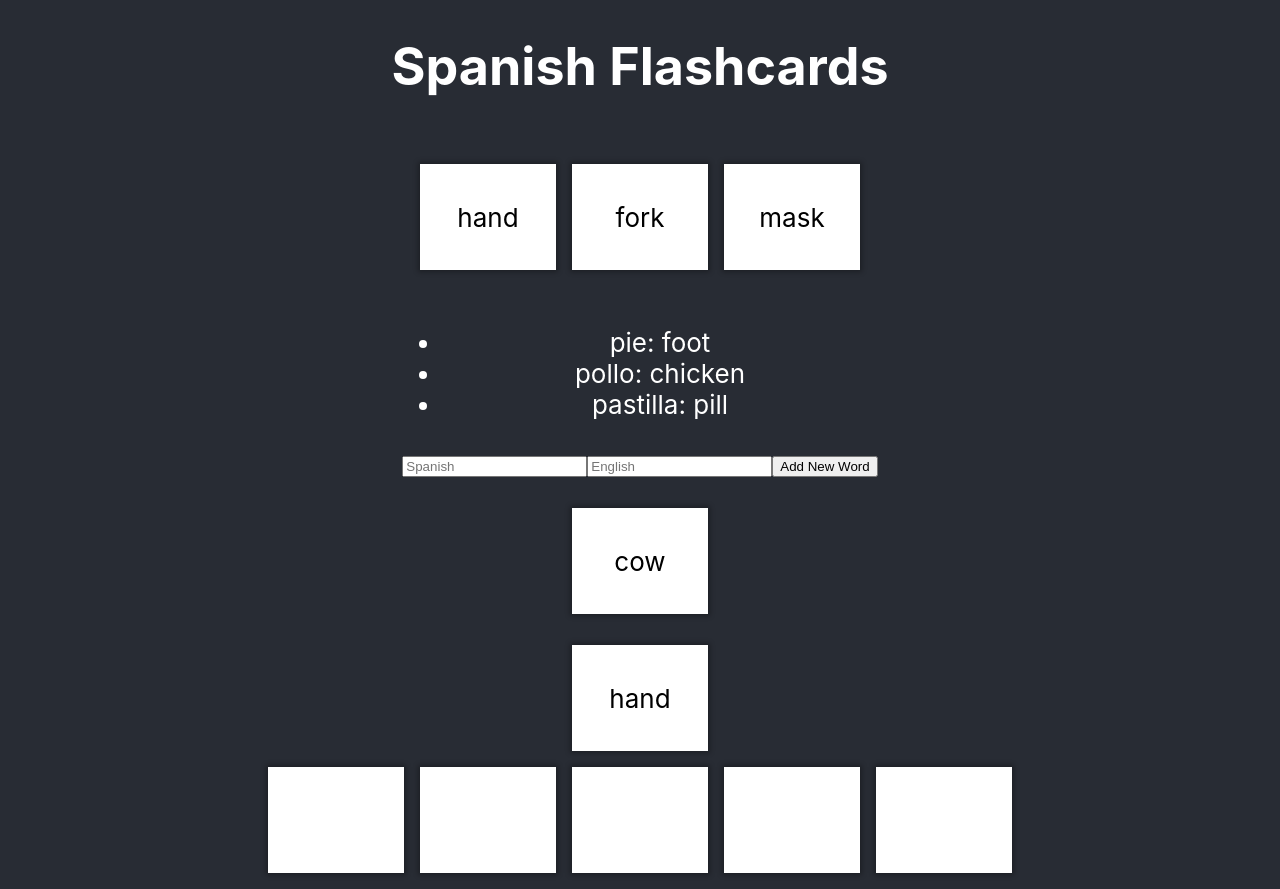
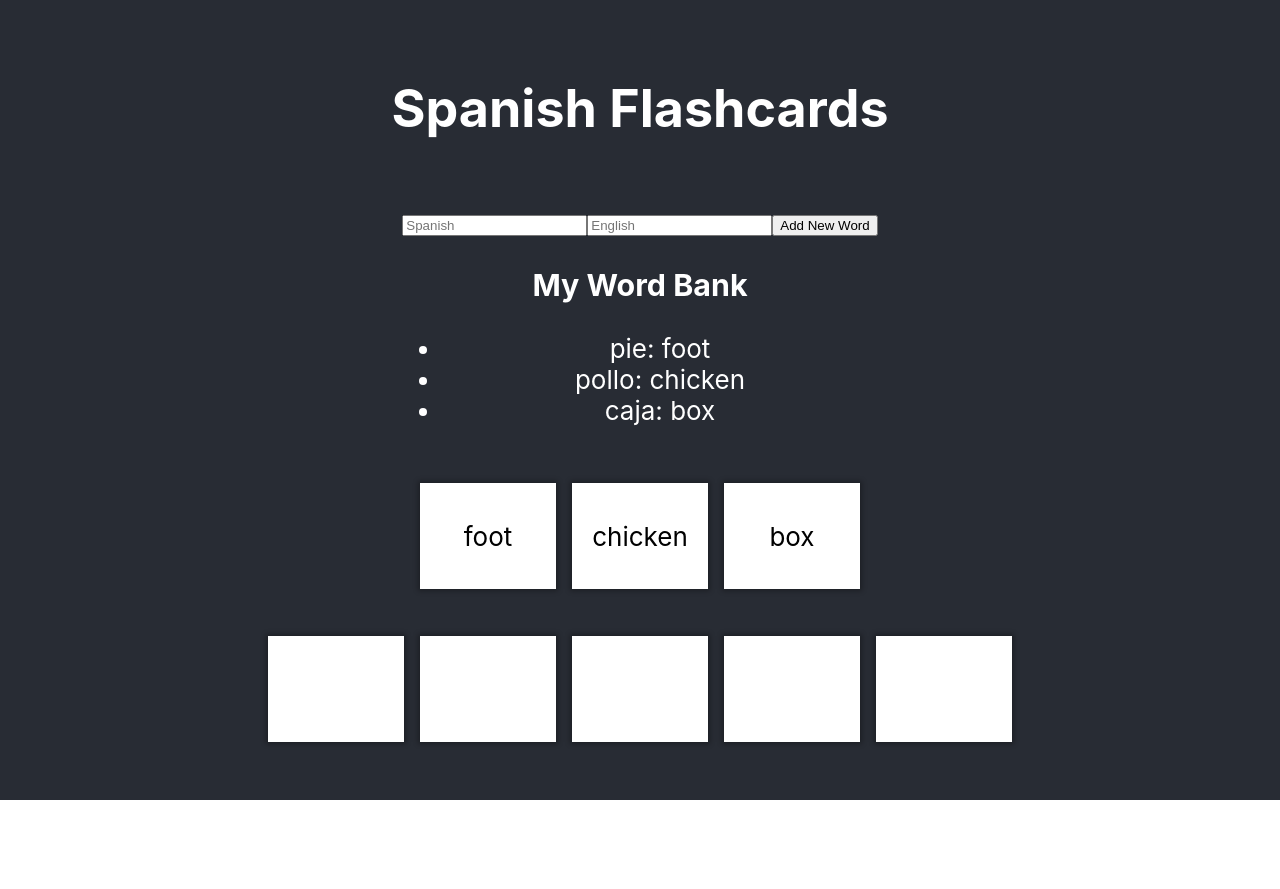
Before and after one commit to ew616/spanish-flashcard-react-app, a React (Create React App) app: page / in a window 1280 px wide. After the commit the page ends 800 px from the top, so only its background shows below. Built offline with nearby package versions, Linux system fonts and the light colour scheme.

Commit message:
updated to have a master word bank

```diff
--- a/src/AddWord.js
+++ b/src/AddWord.js
@@ -1,6 +1,7 @@
 import React, { useState } from "react";
 import { v4 as uuid } from "uuid";
 import NewWordForm from "./NewWordForm";
+import MasterWordBank from './MasterWordBank';
 
 function AddWord() {
   const blankWord = {
@@ -9,18 +10,25 @@ function AddWord() {
     id: "",
   };
 
-  const [words, setWords] = useState([
-    { id: 1, spanishWord: "pie", englishWord: "foot" },
-    { id: 2, spanishWord: "pollo", englishWord: "chicken" },
-    { id: 3, spanishWord: "pastilla", englishWord: "pill" },
-  ]);
+  const [words, setWords] = useState(MasterWordBank);
 
   const addNewWord = (a, b) => {
-    setWords([...words, { spanishWord: a, englishWord: b, id: uuid() }]);
+    const newWord = {
+      spanishWord: a,
+      englishWord: b,
+      id: uuid()
+    }
+    setWords([...words, newWord]);
+    MasterWordBank.push(newWord);
+    console.log(MasterWordBank)
   };
 
   return (
     <div>
+      <NewWordForm addNewWord={addNewWord} />
+
+      <h3>My Word Bank</h3>
+
       <ul>
         {words.map((word) => {
           return (
@@ -30,8 +38,6 @@ function AddWord() {
           );
         })}
       </ul>
-
-      <NewWordForm addNewWord={addNewWord} />
     </div>
   );
 }
--- a/src/App.css
+++ b/src/App.css
@@ -30,6 +30,7 @@
   width: 5em;
   color: black;
 }
+
 
 .card:hover {
   box-shadow: 0 0 5px 2px rgba(0, 0, 0, .5);
--- a/src/App.js
+++ b/src/App.js
@@ -4,6 +4,7 @@ import Flashcard from "./Flashcard";
 import WordBankCardList from "./WordBankCardList";
 import AddWord from "./AddWord";
 import FlashcardList from './FlashcardList'
+import MasterWordBank from './MasterWordBank'
 
 
 
@@ -37,25 +38,16 @@ function App() {
 
         <br />
 
+        <AddWord bank={MasterWordBank} />
+
+        <br />
+
         <WordBankCardList />
 
         <br />
 
-        <AddWord bank={testWordBank} />
-
-        <br />
-
-        <Flashcard spanishWord="vaca" englishWord="cow" />
-
-        <br />
-
-        <Flashcard
-          spanishWord={testWordBank[0].spanishWord}
-          englishWord={testWordBank[0].englishWord}
-        />
-
       <div className='container'>
-          <FlashcardList flashcards={testWordBank} />
+          <FlashcardList props={MasterWordBank} />
       </div>
       </header>
     </div>
--- a/src/FlashcardList.js
+++ b/src/FlashcardList.js
@@ -4,7 +4,7 @@ import WordBankCardList from './WordBankCardList'
 
 //Creates a big outer div, the grid, which contains all of the individual flashcards and gives each a unique id
 
-export default function FlashcardList({ flashcards }) {
+export default function FlashcardList(props) {
     const testWordBank = [
         {
           id: 1,
@@ -26,7 +26,7 @@ export default function FlashcardList({ flashcards }) {
 
     return (
         <div className='card-grid'>
-            <Flashcard />
+            <Flashcard flashcard={props}/>
             <Flashcard />
             <Flashcard />
             <Flashcard />
--- /dev/null
+++ b/src/MasterWordBank.js
@@ -0,0 +1,7 @@
+const MasterWordBank = [
+    { id: 1, spanishWord: "pie", englishWord: "foot" },
+    { id: 2, spanishWord: "pollo", englishWord: "chicken" },
+    { id: 3, spanishWord: "caja", englishWord: "box" }
+]
+
+export default MasterWordBank;
--- a/src/NewWordForm.js
+++ b/src/NewWordForm.js
@@ -1,6 +1,4 @@
 import React, { useState } from "react";
-import AddWord from "./AddWord";
-import { v4 as uuid } from "uuid";
 
 function NewWordForm({ addNewWord }) {
   const [englishWord, setEngWord] = useState("");
--- a/src/WordBankCardList.js
+++ b/src/WordBankCardList.js
@@ -1,30 +1,11 @@
 import React, { useState } from "react";
 import Flashcard from "./Flashcard";
+import MasterWordBank from './MasterWordBank';
 
 function WordBankCardList({ spanishWord, englishWord }) {
-  const [word, setWord] = useState([]);
-
-  const testWordBank = [
-    {
-      id: 1,
-      spanishWord: "mano",
-      englishWord: "hand",
-    },
-    {
-      id: 2,
-      spanishWord: "tenedor",
-      englishWord: "fork",
-    },
-    {
-      id: 3,
-      spanishWord: "mascarilla",
-      englishWord: "mask",
-    },
-  ];
-
   return (
     <div className='card-grid'>
-      {testWordBank.map((word) => (
+      {MasterWordBank.map((word) => (
         <div key={word.id}>
           <Flashcard
             spanishWord={word.spanishWord}
```
Also changed, not shown: 1 other file (tests, documents, lock files or other folders).
